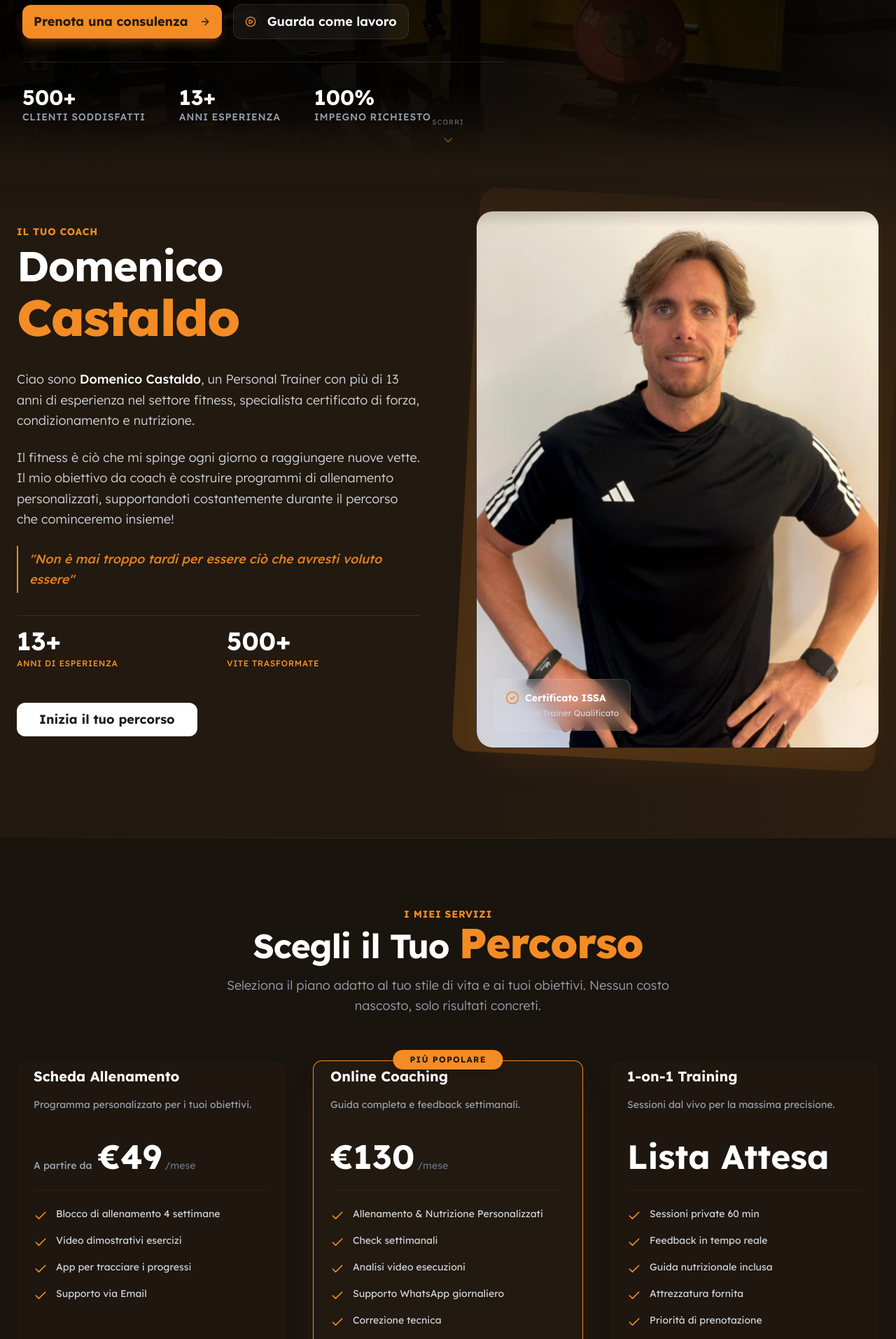
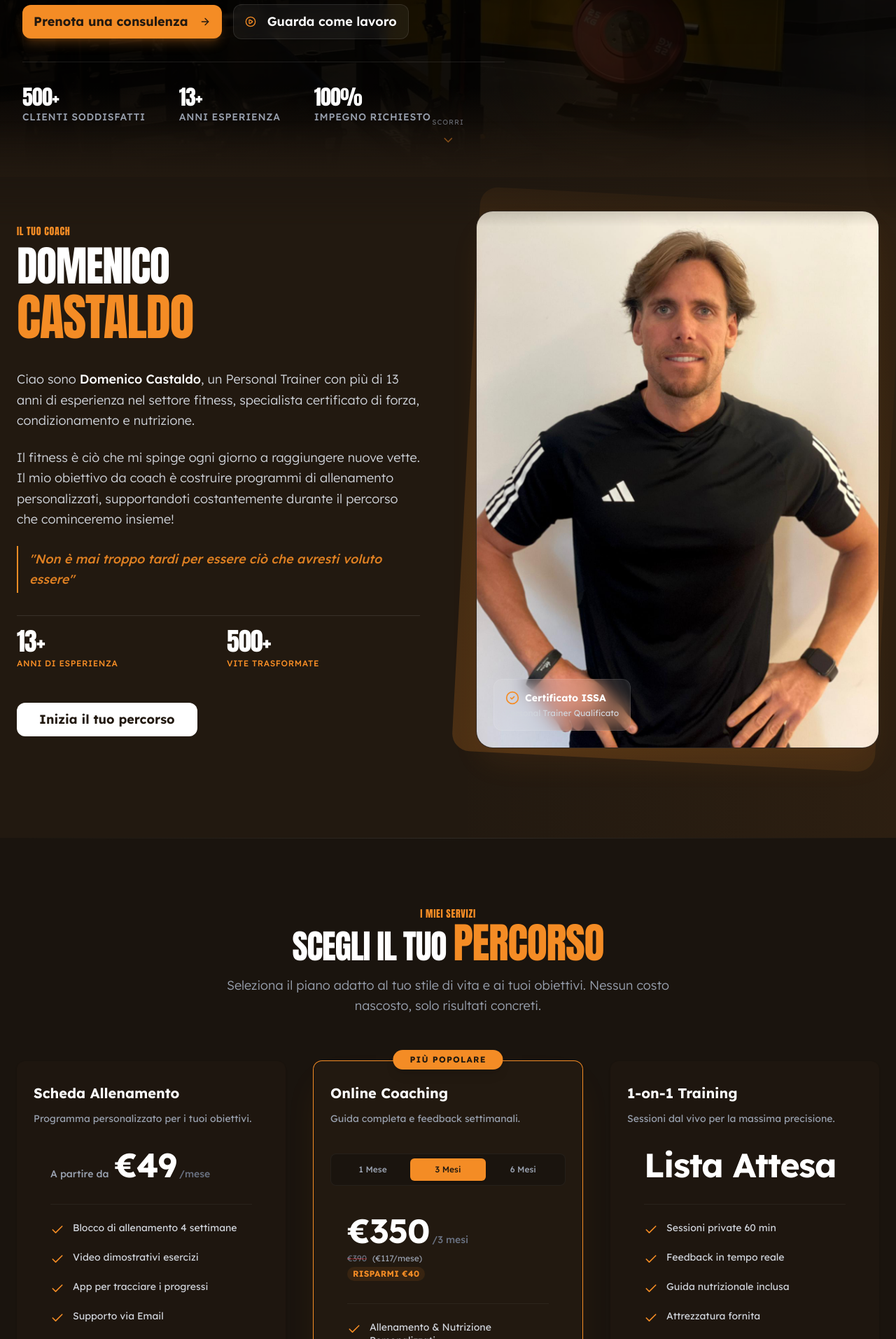
Before and after one commit to thelione99/DomCast, a Next.js app: page / in a window 1280 px wide. Shown: the part 547-2460 px from the top of the page at 70% size. Built offline with nearby package versions, Linux system fonts and the light colour scheme.

Commit message:
Add files via upload

```diff
--- a/src/app/coaching/page.tsx
+++ b/src/app/coaching/page.tsx
@@ -12,9 +12,9 @@ export default function CoachingPage() {
         <div className="min-h-screen bg-[#221910] text-white pt-24 pb-20">
             <div className="container px-4 md:px-6 max-w-screen-xl mx-auto">
                 <div className="text-center mb-16">
-                    <span className="text-primary font-bold tracking-wider uppercase text-sm">Candidatura ESCLUSIVA</span>
-                    <h1 className="text-4xl md:text-6xl font-black tracking-tight text-white mb-4 mt-2">
-                        Elite <span className="text-primary font-extrabold text-5xl md:text-7xl">Coaching</span>
+                    <span className="text-primary tracking-wider uppercase text-sm font-[family-name:var(--font-anton)]">Candidatura ESCLUSIVA</span>
+                    <h1 className="text-4xl md:text-6xl tracking-tight text-white mb-4 mt-2 font-[family-name:var(--font-anton)] uppercase">
+                        Elite <span className="text-primary text-5xl md:text-7xl">Coaching</span>
                     </h1>
                     <p className="text-gray-400 max-w-xl mx-auto text-lg leading-relaxed font-light">
                         Strategie personalizzate costruite attorno al tuo stile di vita e ai tuoi obiettivi unici.
--- a/src/app/contact/page.tsx
+++ b/src/app/contact/page.tsx
@@ -10,8 +10,8 @@ export default function ContactPage() {
     return (
         <div className="container py-20 px-4 md:px-6 max-w-screen-md">
             <div className="text-center mb-12">
-                <h1 className="text-4xl md:text-5xl font-black tracking-tighter uppercase mb-4 text-white">
-                    Contattami <span className="text-primary italic">Ora</span>
+                <h1 className="text-4xl md:text-5xl tracking-tighter uppercase mb-4 text-white font-[family-name:var(--font-anton)]">
+                    Contattami <span className="text-primary">Ora</span>
                 </h1>
                 <p className="text-muted-foreground text-lg">
                     Hai domande? Invia un messaggio e ti risponderò entro 24 ore.
--- a/src/app/globals.css
+++ b/src/app/globals.css
@@ -23,6 +23,7 @@
   --color-ring: var(--ring);
   --radius: var(--radius);
   --font-display: var(--font-lexend), sans-serif;
+  --font-anton: var(--font-anton), sans-serif;
 }
 
 :root {
--- a/src/components/sections/Bio.tsx
+++ b/src/components/sections/Bio.tsx
@@ -23,9 +23,9 @@ export function Bio() {
                         className="flex flex-col justify-center space-y-8 lg:order-1 order-2"
                     >
                         <div className="space-y-2">
-                            <span className="text-primary font-bold tracking-wider uppercase text-sm">Il tuo Coach</span>
-                            <h2 className="text-4xl md:text-5xl lg:text-6xl font-bold tracking-tight text-white leading-tight">
-                                Domenico <br /> <span className="text-primary font-extrabold text-5xl md:text-6xl lg:text-7xl">Castaldo</span>
+                            <span className="text-primary tracking-wider uppercase text-sm font-[family-name:var(--font-anton)]">Il tuo Coach</span>
+                            <h2 className="text-4xl md:text-5xl lg:text-6xl tracking-tight text-white leading-tight font-[family-name:var(--font-anton)] uppercase">
+                                Domenico <br /> <span className="text-primary text-5xl md:text-6xl lg:text-7xl">Castaldo</span>
                             </h2>
                         </div>
 
@@ -43,11 +43,11 @@ export function Bio() {
 
                         <div className="grid grid-cols-2 gap-6 pt-4 border-t border-white/10">
                             <div className="space-y-1">
-                                <h4 className="text-4xl font-bold text-white">13+</h4>
+                                <h4 className="text-4xl tracking-tight text-white font-[family-name:var(--font-anton)]">13+</h4>
                                 <p className="text-xs text-primary uppercase tracking-wider font-medium">Anni di Esperienza</p>
                             </div>
                             <div className="space-y-1">
-                                <h4 className="text-4xl font-bold text-white">500+</h4>
+                                <h4 className="text-4xl tracking-tight text-white font-[family-name:var(--font-anton)]">500+</h4>
                                 <p className="text-xs text-primary uppercase tracking-wider font-medium">Vite Trasformate</p>
                             </div>
                         </div>
--- a/src/components/sections/Hero.tsx
+++ b/src/components/sections/Hero.tsx
@@ -108,15 +108,15 @@ export function Hero() {
                             className="pt-6 lg:pt-8 border-t border-white/10 mt-6 lg:mt-8 flex flex-row flex-wrap justify-between sm:justify-start gap-4 md:gap-12"
                         >
                             <div className="text-center lg:text-left flex-1 min-w-[80px] sm:min-w-0 sm:flex-none">
-                                <p className="text-xl sm:text-2xl lg:text-3xl font-bold text-white">500+</p>
+                                <p className="text-xl sm:text-2xl lg:text-3xl tracking-tight text-white font-[family-name:var(--font-anton)]">500+</p>
                                 <p className="text-[10px] lg:text-sm text-gray-400 uppercase tracking-wider font-medium">Clienti Soddisfatti</p>
                             </div>
                             <div className="text-center lg:text-left flex-1 min-w-[80px] sm:min-w-0 sm:flex-none">
-                                <p className="text-xl sm:text-2xl lg:text-3xl font-bold text-white">13+</p>
+                                <p className="text-xl sm:text-2xl lg:text-3xl tracking-tight text-white font-[family-name:var(--font-anton)]">13+</p>
                                 <p className="text-[10px] lg:text-sm text-gray-400 uppercase tracking-wider font-medium">Anni Esperienza</p>
                             </div>
                             <div className="text-center lg:text-left flex-1 min-w-[80px] sm:min-w-0 sm:flex-none">
-                                <p className="text-xl sm:text-2xl lg:text-3xl font-bold text-white">100%</p>
+                                <p className="text-xl sm:text-2xl lg:text-3xl tracking-tight text-white font-[family-name:var(--font-anton)]">100%</p>
                                 <p className="text-[10px] lg:text-sm text-gray-400 uppercase tracking-wider font-medium">Impegno Richiesto</p>
                             </div>
                         </motion.div>
--- a/src/components/sections/Services.tsx
+++ b/src/components/sections/Services.tsx
@@ -1,4 +1,5 @@
 "use client";
+import React from 'react';
 
 import { Check, ArrowRight } from "lucide-react";
 import { Button } from "@/components/ui/button";
@@ -6,6 +7,14 @@ import { Card, CardContent, CardDescription, CardFooter, CardHeader, CardTitle }
 import Link from "next/link";
 
 export function Services() {
+    const [coachingDuration, setCoachingDuration] = React.useState<1 | 3 | 6>(3);
+
+    const coachingPricing = {
+        1: { price: "130", period: "mese", savings: 0, label: "Mensile", fullPrice: 130 },
+        3: { price: "350", period: "3 mesi", savings: 40, label: "Trimestrale", fullPrice: 390 },
+        6: { price: "590", period: "6 mesi", savings: 190, label: "Semestrale", fullPrice: 780 }
+    };
+
     const plans = [
         {
             name: "Scheda Allenamento",
@@ -20,8 +29,8 @@ export function Services() {
         },
         {
             name: "Online Coaching",
-            price: "130",
-            period: "mese",
+            // Dynamic properties handled in render
+            isDynamic: true,
             description: "Guida completa e feedback settimanali.",
             features: ["Allenamento & Nutrizione Personalizzati", "Check settimanali", "Analisi video esecuzioni", "Supporto WhatsApp giornaliero", "Correzione tecnica"],
             buttonText: "Candidati",
@@ -47,9 +56,9 @@ export function Services() {
 
             <div className="container px-4 md:px-6 max-w-screen-xl relative z-10 mx-auto">
                 <div className="text-center mb-16 space-y-4">
-                    <span className="text-primary font-bold tracking-wider uppercase text-sm">I Miei Servizi</span>
-                    <h2 className="text-3xl md:text-5xl font-bold tracking-tight text-white">
-                        Scegli il Tuo <span className="text-primary font-extrabold text-4xl md:text-6xl">Percorso</span>
+                    <span className="text-primary tracking-wider uppercase text-sm font-[family-name:var(--font-anton)]">I Miei Servizi</span>
+                    <h2 className="text-3xl md:text-5xl tracking-tight text-white font-[family-name:var(--font-anton)] uppercase">
+                        Scegli il Tuo <span className="text-primary text-4xl md:text-6xl">Percorso</span>
                     </h2>
                     <p className="text-gray-400 max-w-2xl mx-auto text-lg leading-relaxed font-light">
                         Seleziona il piano adatto al tuo stile di vita e ai tuoi obiettivi. Nessun costo nascosto, solo risultati concreti.
@@ -57,26 +66,77 @@ export function Services() {
                 </div>
 
                 <div className="grid grid-cols-1 md:grid-cols-3 gap-8 lg:gap-10">
-                    {plans.map((plan, index) => (
-                        <Card key={index} className={`relative flex flex-col border-0 transition-transform duration-300 hover:-translate-y-2 py-2 ${plan.popular ? 'bg-[#221910] ring-1 ring-primary shadow-2xl shadow-primary/10' : 'bg-[#221910]/50'}`}>
+                    {plans.map((plan, index) => {
+                        const isCoaching = plan.name === "Online Coaching";
+                        const currentPrice = isCoaching ? coachingPricing[coachingDuration].price : plan.price;
+                        const currentPeriod = isCoaching ? coachingPricing[coachingDuration].period : plan.period;
+                        const savings = isCoaching ? coachingPricing[coachingDuration].savings : 0;
+                        const fullPrice = isCoaching ? coachingPricing[coachingDuration].fullPrice : 0;
+                        const monthlyPrice = isCoaching ? Math.round(parseInt(coachingPricing[coachingDuration].price) / coachingDuration) : null;
+
+                        return (
+                            <Card key={index} className={`relative flex flex-col border-0 transition-transform duration-300 hover:-translate-y-2 py-8 px-6 ${plan.popular ? 'bg-[#221910] ring-1 ring-primary shadow-2xl shadow-primary/10' : 'bg-[#221910]/50'}`}>
                                 {plan.popular && (
-                                <div className="absolute -top-4 left-1/2 -translate-x-1/2 bg-primary text-[#221910] px-6 py-1.5 rounded-full text-xs font-bold uppercase tracking-widest shadow-lg">
+                                    <div className="absolute -top-4 left-1/2 -translate-x-1/2 bg-primary text-[#221910] px-6 py-1.5 rounded-full text-xs font-bold uppercase tracking-widest shadow-lg z-10">
                                         Più Popolare
                                     </div>
                                 )}
-                            <CardHeader className="pb-4">
-                                <CardTitle className="text-xl font-bold text-white">{plan.name}</CardTitle>
-                                <CardDescription className="text-gray-400 text-sm mt-2">{plan.description}</CardDescription>
+                                <CardHeader className="pb-6 p-0">
+                                    <CardTitle className="text-xl font-bold text-white transition-all duration-300">{plan.name}</CardTitle>
+                                    <CardDescription className="text-gray-400 text-sm mt-1 mb-2">{plan.description}</CardDescription>
+
+                                    {isCoaching && (
+                                        <div className="flex bg-[#1a140e] p-1.5 rounded-lg mt-6 mb-4 border border-white/5">
+                                            {[1, 3, 6].map((duration) => (
+                                                <button
+                                                    key={duration}
+                                                    onClick={() => setCoachingDuration(duration as 1 | 3 | 6)}
+                                                    className={`flex-1 py-2 text-xs font-medium rounded-md transition-all duration-300 ${coachingDuration === duration
+                                                        ? "bg-primary text-[#221910] shadow-sm"
+                                                        : "text-gray-400 hover:text-white"
+                                                        }`}
+                                                >
+                                                    {duration === 1 ? '1 Mese' : `${duration} Mesi`}
+                                                </button>
+                                            ))}
+                                        </div>
+                                    )}
                                 </CardHeader>
-                            <CardContent className="flex-1 pb-6">
-                                <div className="mb-6 flex items-baseline gap-1">
+                                <CardContent className="flex-1 pb-8">
+                                    <div className="mb-8">
+                                        <div className="flex items-baseline gap-1">
                                             {/* @ts-ignore */}
                                             {plan.priceLabel && <span className="text-sm text-gray-400 font-medium mr-1">{plan.priceLabel}</span>}
-                                    <span className="text-4xl lg:text-5xl font-bold text-white">{plan.price !== "Lista Attesa" ? `€${plan.price}` : plan.price}</span>
-                                    {plan.period && <span className="text-gray-500 text-sm">/{plan.period}</span>}
+                                            <span className="text-4xl lg:text-5xl font-bold text-white tracking-tight transition-all duration-300">
+                                                {currentPrice !== "Lista Attesa" ? `€${currentPrice}` : currentPrice}
+                                            </span>
+                                            {currentPeriod && <span className="text-gray-500 text-sm font-medium">/{currentPeriod}</span>}
+                                        </div>
+
+                                        {isCoaching && (
+                                            <div className="flex flex-col mt-2 space-y-1">
+                                                <div className="flex items-center gap-2 text-sm">
+                                                    {savings > 0 && (
+                                                        <span className="text-gray-500 line-through decoration-red-500/50 decoration-1 text-xs">
+                                                            €{fullPrice}
+                                                        </span>
+                                                    )}
+                                                    {monthlyPrice && coachingDuration > 1 && (
+                                                        <span className="text-gray-400 text-xs">
+                                                            (€{monthlyPrice}/mese)
+                                                        </span>
+                                                    )}
+                                                </div>
+                                                {savings > 0 && (
+                                                    <span className="text-primary text-xs font-bold uppercase tracking-wide bg-primary/10 w-fit px-2 py-0.5 rounded">
+                                                        Risparmi €{savings}
+                                                    </span>
+                                                )}
+                                            </div>
+                                        )}
                                     </div>
                                     <div className="w-full h-px bg-white/5 mb-6" />
-                                <ul className="space-y-4">
+                                    <ul className="space-y-5">
                                         {plan.features.map((feature, i) => (
                                             <li key={i} className="flex items-start text-sm text-gray-300">
                                                 <Check className="h-5 w-5 text-primary mr-3 flex-shrink-0 mt-0.5" />
@@ -85,8 +145,8 @@ export function Services() {
                                         ))}
                                     </ul>
                                 </CardContent>
-                            <CardFooter className="pt-2">
-                                <Button className={`w-full font-bold h-12 rounded-xl text-base ${plan.popular ? 'bg-primary text-[#221910] hover:bg-primary/90' : 'bg-white/5 text-white hover:bg-white/10 hover:text-primary border border-white/5'}`} asChild>
+                                <CardFooter className="pt-4">
+                                    <Button className={`w-full font-bold h-12 rounded-xl text-base transition-all duration-300 ${plan.popular ? 'bg-primary text-[#221910] hover:bg-primary/90' : 'bg-white/5 text-white hover:bg-white/10 hover:text-primary border border-white/5'}`} asChild>
                                         <Link href={plan.link} className="flex items-center justify-center gap-2 group">
                                             {plan.buttonText}
                                             {plan.popular && <ArrowRight className="w-4 h-4 group-hover:translate-x-1 transition-transform" />}
@@ -94,7 +154,8 @@ export function Services() {
                                     </Button>
                                 </CardFooter>
                             </Card>
-                    ))}
+                        );
+                    })}
                 </div>
             </div>
         </section>
--- a/src/components/sections/Transformations.tsx
+++ b/src/components/sections/Transformations.tsx
@@ -28,9 +28,9 @@ export function Transformations() {
         <section className="py-24 bg-[#221910] text-white overflow-hidden relative border-t border-white/5">
             <div className="container px-4 md:px-6 max-w-screen-xl relative z-10 mx-auto">
                 <div className="text-center mb-12">
-                    <span className="text-primary font-bold tracking-wider uppercase text-sm">Storie di Successo</span>
-                    <h2 className="text-3xl md:text-5xl font-bold tracking-tight text-white mt-2">
-                        Risultati <span className="text-primary font-extrabold text-4xl md:text-6xl">Reali</span>
+                    <span className="text-primary tracking-wider uppercase text-sm font-[family-name:var(--font-anton)]">Storie di Successo</span>
+                    <h2 className="text-3xl md:text-5xl tracking-tight text-white mt-2 font-[family-name:var(--font-anton)] uppercase">
+                        Risultati <span className="text-primary text-4xl md:text-6xl">Reali</span>
                     </h2>
                 </div>
 
```
Also changed, not shown: src/app/layout.tsx (+8 -2 lines), src/app/shop/page.tsx (+3 -10 lines). Lines whose indentation alone changed are shown as unchanged.
